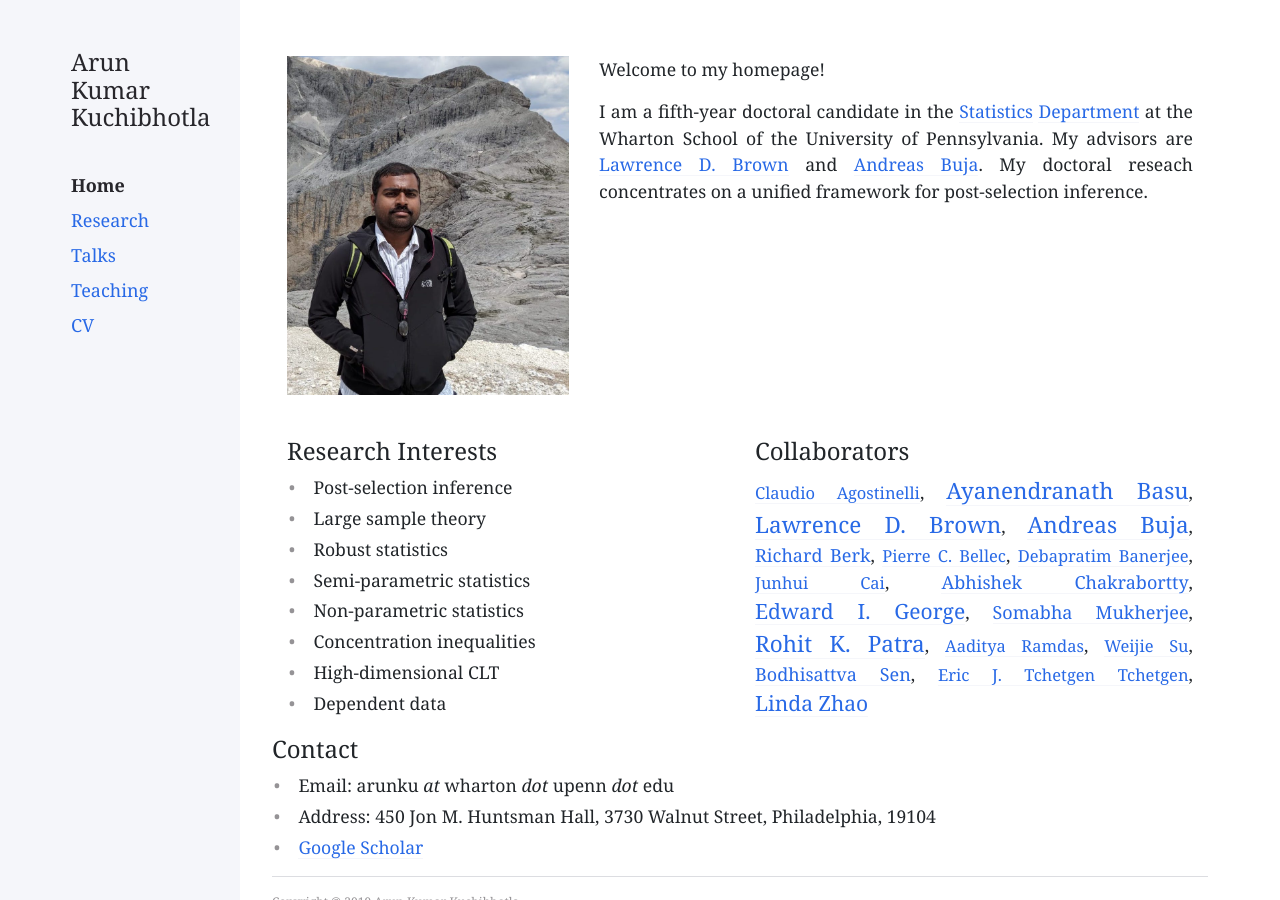
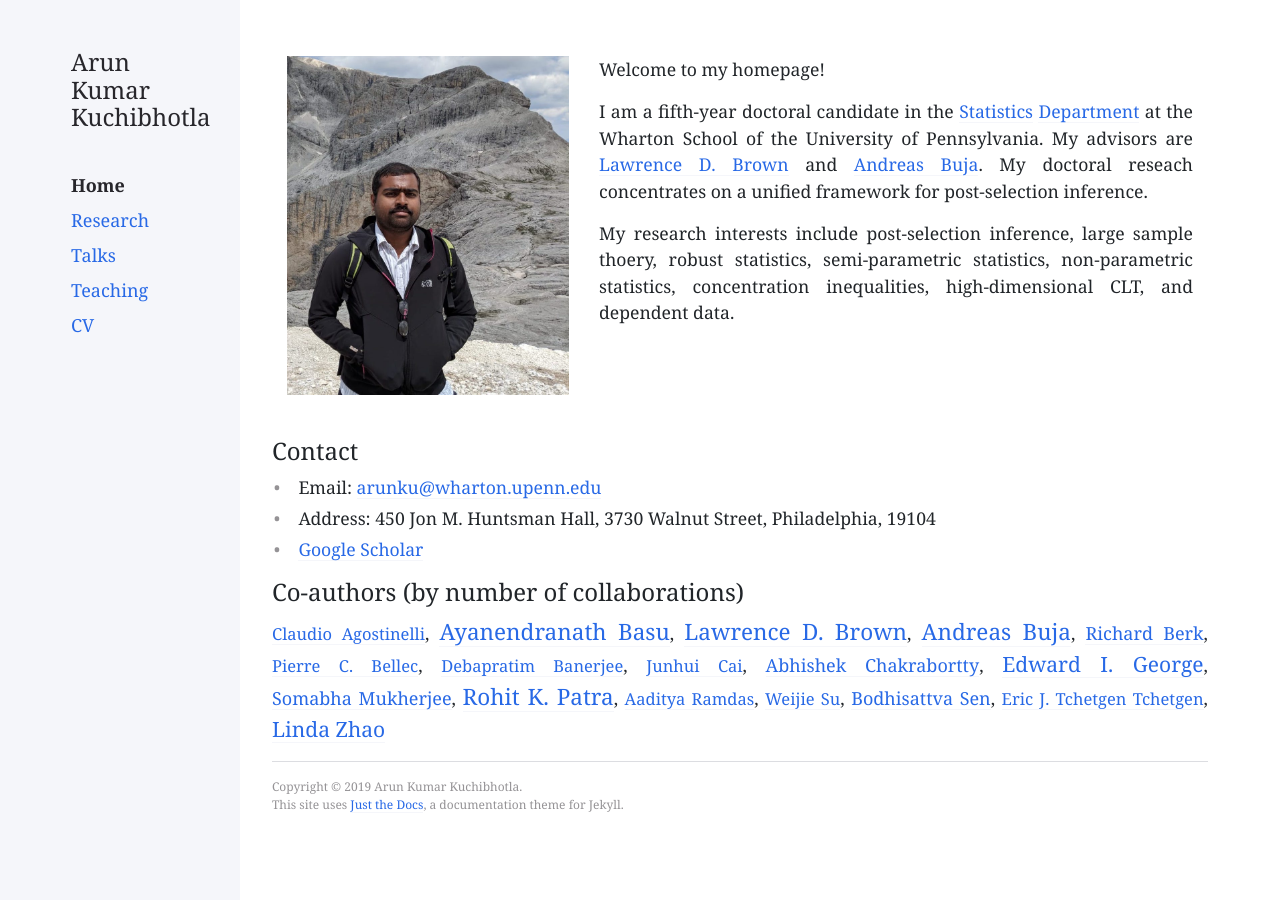
Before and after one commit to Arun-Kuchibhotla/Arun-Kuchibhotla.github.io, a Jekyll site: the page built from index.md, in a window 1280 px wide. Built offline with Jekyll 4.4.1, drawn with Linux system fonts in a browser that asks for light colours; nearby versions of some CDN libraries.

Commit message:
Update index.md

```diff
--- a/index.md
+++ b/index.md
@@ -18,13 +18,16 @@ permalink: /
 			<p class="text-justify">
 				I am a fifth-year doctoral candidate in the <a href="https://statistics.wharton.upenn.edu">Statistics</a> <a href="https://statistics.wharton.upenn.edu">Department</a> at the Wharton School of the University of Pennsylvania. My advisors are <a href="http://www-stat.wharton.upenn.edu/~lbrown/">Lawrence D. Brown</a> and <a href="http://www-stat.wharton.upenn.edu/~buja/">Andreas Buja</a>. My doctoral reseach concentrates on a unified framework for post-selection inference.
 			</p>
+			<p class="text-justify">
+				My research interests include post-selection inference, large sample thoery, robust statistics, semi-parametric statistics, non-parametric statistics, concentration inequalities, high-dimensional CLT, and dependent data.
+			</p>
 		</div>
 	</div>
 </div>
 
 <br>
 
-<div class="container">
+<!-- <div class="container">
 	<div class="row">
 		<div class="col">
 			<h2> Research Interests </h2>
@@ -39,24 +42,30 @@ permalink: /
 				<li> Dependent data </li>
 			</ul>
 		</div>
-		<div class="col-6">
-			<h2> Collaborators </h2>
+		<div class="col-7">
+			<h2> Co-authors (by number of collaborations) </h2>
 			<div class="panel panel-default">
 			  <div class="panel-body" id="coauthors">
 			  </div>
 			</div>
 		</div>
 	</div>
-</div>
+</div> -->
 
 
 ## Contact
 
-- Email: arunku *at* wharton *dot* upenn *dot* edu
+- Email: [arunku@wharton.upenn.edu](arunku@wharton.upenn.edu)
 - Address: 450 Jon M. Huntsman Hall, 3730 Walnut Street, Philadelphia, 19104
 - [Google Scholar](https://scholar.google.com.hk/citations?user=k2uOCu0AAAAJ&hl=en&oi=ao)
 
-
+## Co-authors (by number of collaborations)
+<div>
+	<div class="panel panel-default">
+	  <div class="panel-body" id="coauthors">
+	  </div>
+	</div>
+</div>
 
 <script>
   function lastNameSort(a,b) {
```
